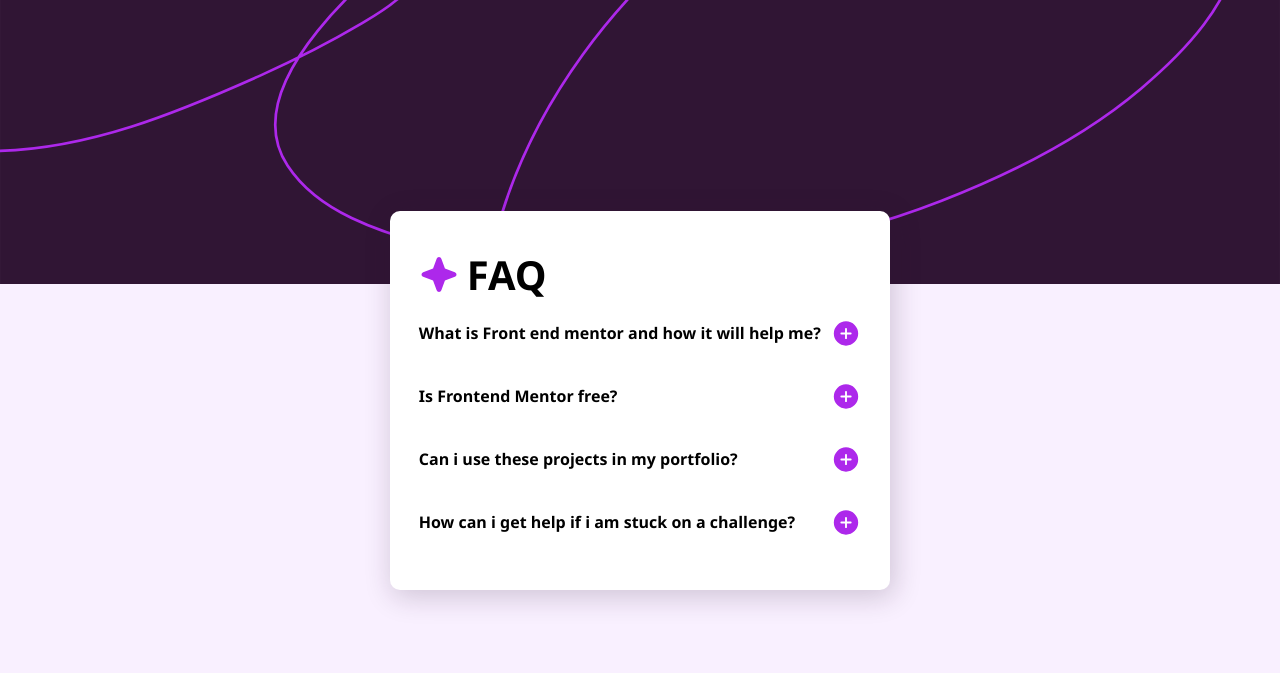
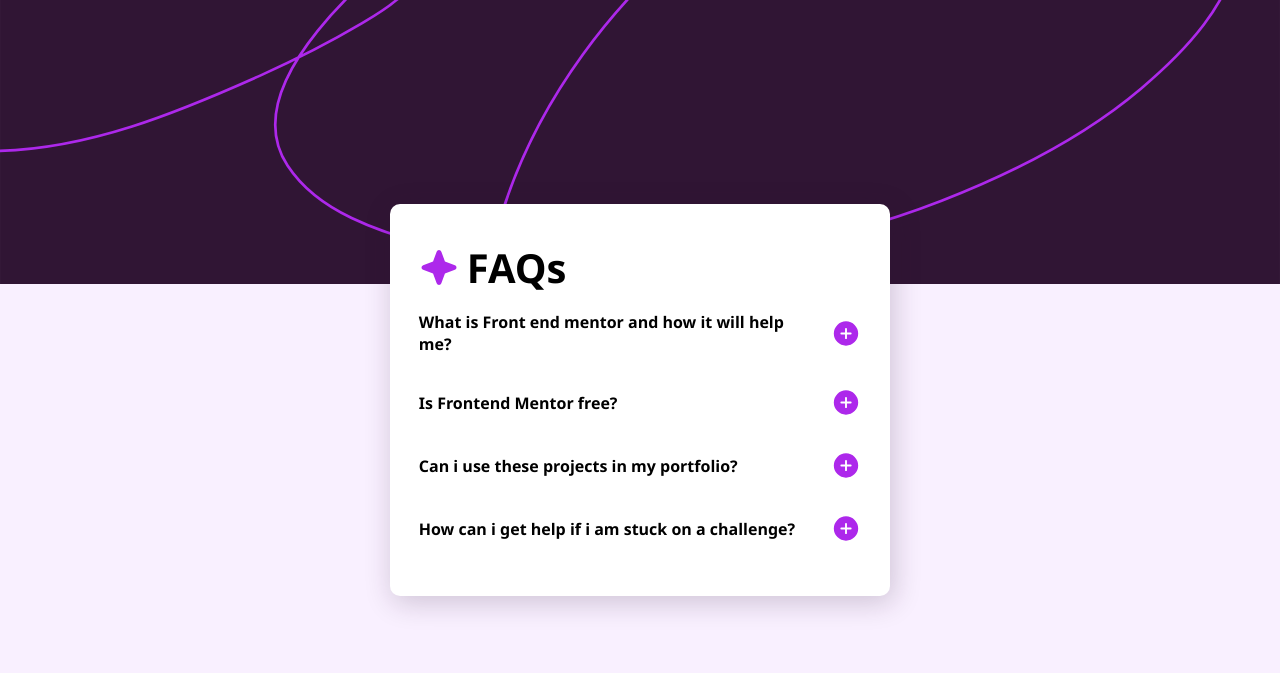
Before and after one commit to CodeWithOdin/accordion-frontend-mentor, a plain HTML site: page index.html in a window 1280 px wide. Drawn offline with Linux system fonts and the light colour scheme.

Commit message:
Fixed some styling

```diff
--- a/index.html
+++ b/index.html
@@ -13,7 +13,7 @@
       <div class="accordion grid-flow">
         <div class="header__accordion flex-flow" data-item="header__accordion">
           <img src="./assets/images/icon-star.svg" alt="">
-          <h1>Faq</h1>
+          <h1><span>Faq</span>s</h1>
         </div>
         <div class="panel-group grid-flow">
           <div class="panel grid-flow">
--- a/style.css
+++ b/style.css
@@ -55,6 +55,7 @@
     display: flex;
     justify-content: space-between;
     align-items: center;
+    gap: 1rem;
 }
 
 .wrapper{
@@ -82,9 +83,12 @@
 }
 .header__accordion>h1{
    font-weight: var(--fw-bold);
-   text-transform: uppercase;
    font-size: var(--fs-250);
 }
+.header__accordion>h1>span{
+    text-transform: uppercase;
+}
+
 .header__accordion[data-item="header__accordion"]{
     justify-content: start;
     gap: 0.5rem;
```
